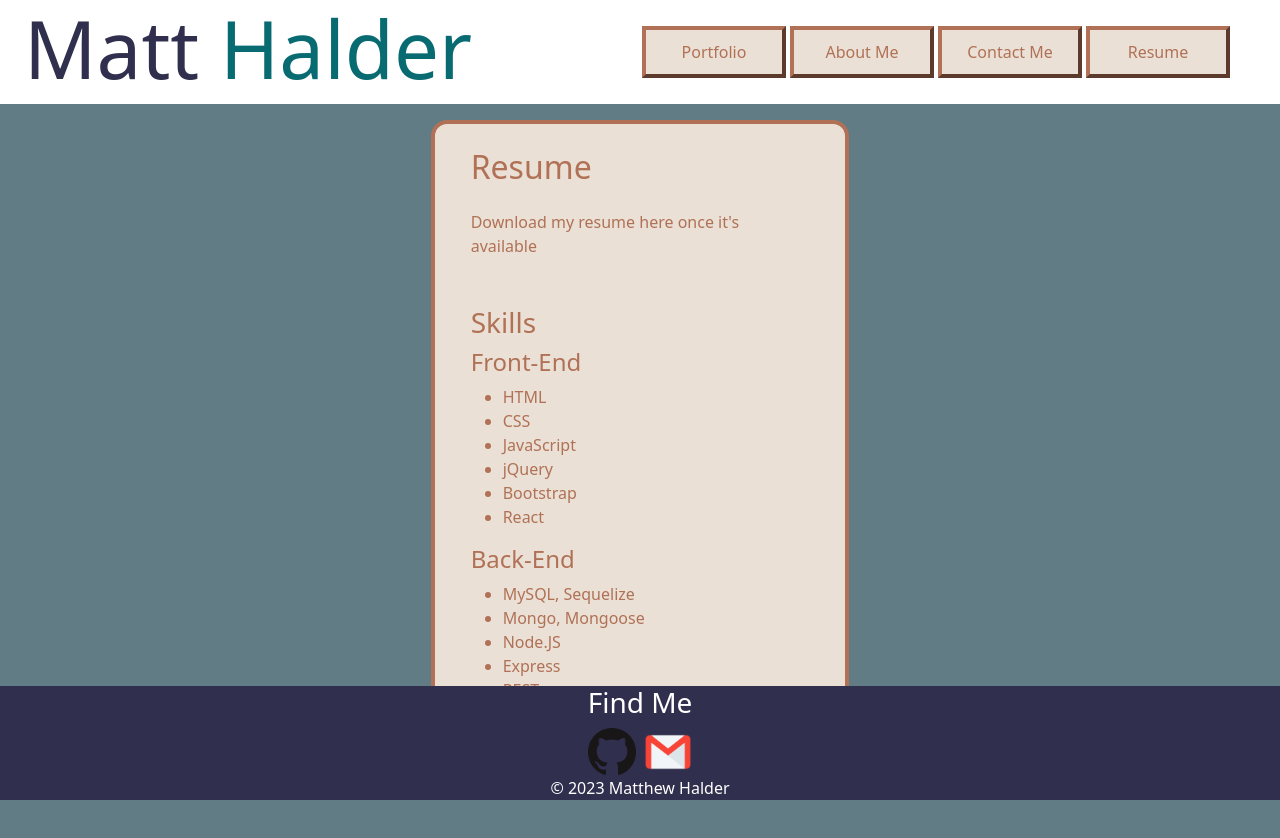
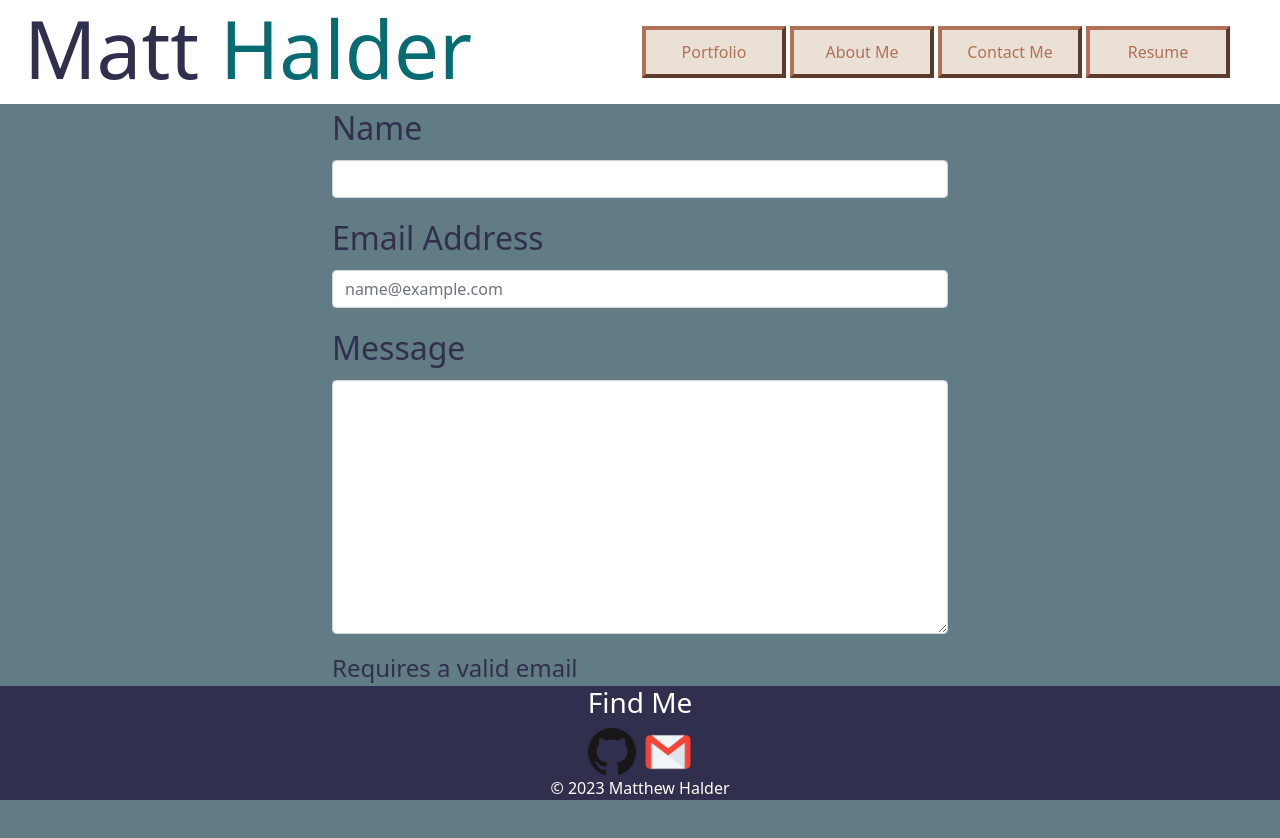
Before and after one commit to mhalder4/react-portfolio, a React (Vite) app: page / in a window 1280 px wide. Shown: the top 838 px of the page. Built offline with nearby package versions, Linux system fonts and the light colour scheme.

Commit message:
Added a contact page and some functionality for form fields.

```diff
--- a/src/App.css
+++ b/src/App.css
@@ -89,6 +89,41 @@ footer {
   color: var(--burnt);
 }
 
+.form-input {
+  font-size: 2rem;
+  color: var(--navy);
+}
+
+.validation {
+  font-size: 1.5rem;
+  color: var(--navy);
+}
+
+.submit-btn {
+  border-color: var(--navy);
+  border-width: 0.25rem;
+  border-radius: 1rem;
+
+  height: 50%;
+  width: 9rem;
+
+  background-color: white;
+
+  color: var(--navy);
+
+  display: none;
+}
+
+.submit-btn:hover {
+  color: white;
+  background-color: var(--navy);
+}
+
+.submit-btn:disabled {
+  filter: brightness(0.4);
+  pointer-events: none;
+}
+
 .title {
   color: var(--navy);
 }
--- a/src/App.jsx
+++ b/src/App.jsx
@@ -6,6 +6,7 @@ import Footer from './components/Footer';
 import Portfolio from './pages/Portfolio';
 import About from './pages/About';
 import Resume from './pages/Resume';
+import Contact from './pages/Contact';
 import './App.css'
 
 function App() {
@@ -16,7 +17,8 @@ function App() {
       <Header></Header>
       {/* <Portfolio></Portfolio>
       <About></About> */}
-      <Resume></Resume>
+      {/* <Resume></Resume> */}
+      <Contact></Contact>
 
       <Footer></Footer>
 
--- /dev/null
+++ b/src/pages/Contact.jsx
@@ -0,0 +1,84 @@
+import { useState } from "react";
+
+let isEmailValid = false;
+let isMessageValid = false;
+
+export default function Contact() {
+  // const submitBtnElem = document.querySelector(".submit-btn");
+  // console.log(submitBtnElem);
+
+
+
+
+  const defaultInfo = { name: "", email: "", message: "" }
+  const [contactInfo, setContactInfo] = useState(defaultInfo);
+
+  const handleInputChange = ({ target: { name, value } }) => {
+    const submitBtnElem = document.querySelector(".submit-btn");
+    const validEmailElem = document.querySelector(".valid-email");
+    const validMessageElem = document.querySelector(".valid-message");
+
+    console.log(submitBtnElem);
+    console.log(validEmailElem);
+    console.log(validMessageElem);
+    // console.log(name);
+    // console.log(value);
+
+
+
+    setContactInfo({ ...contactInfo, [name]: value })
+
+    if (name === "email") {
+      const emailRegex = /^\w+([\.-]?\w+)*@\w+([\.-]?\w+)*(\.\w{2,3})+$/;
+      isEmailValid = emailRegex.test(value);
+      isEmailValid ? validEmailElem.setAttribute("style", "display: none") : validEmailElem.setAttribute("style", "display: block");
+    }
+    console.log(isEmailValid);
+
+    if (name === "message") {
+      isMessageValid = !!value;
+      isMessageValid ? validMessageElem.setAttribute("style", "display: none") : validMessageElem.setAttribute("style", "display: block");
+    }
+    console.log(isMessageValid)
+
+
+
+    if (isEmailValid && isMessageValid) {
+      console.log("working")
+      submitBtnElem.setAttribute("style", "display: block");
+    } else {
+      submitBtnElem.setAttribute("style", "display: none");
+    }
+  }
+
+  const handleSubmit = () => {
+    console.log(contactInfo)
+    // Need to send to email
+
+
+  }
+
+  return (
+    <>
+      <div className="container-fluid col-6">
+        <div className="mb-3">
+          <label htmlFor="name" className="form-label form-input">Name</label>
+          <input type="text" className="form-control" id="name" name="name" value={contactInfo.name} onChange={handleInputChange} />
+        </div>
+        <div className="mb-3">
+          <label htmlFor="email" className="form-label form-input">Email Address</label>
+          <input type="email" className="form-control" id="email" name="email" value={contactInfo.email} onChange={handleInputChange} placeholder="name@example.com" />
+        </div>
+        <div className="mb-3">
+          <label htmlFor="message" className="form-label form-input">Message</label>
+          <textarea className="form-control" id="message" name="message" cols="30" rows="10" value={contactInfo.message} onChange={handleInputChange}></textarea>
+        </div>
+        <p className="valid-email validation">Requires a valid email</p>
+        <p className="valid-message validation">Requires a message</p>
+        <button className="submit-btn" onClick={handleSubmit}>Submit</button>
+      </div>
+    </>
+
+
+  )
+}
```
